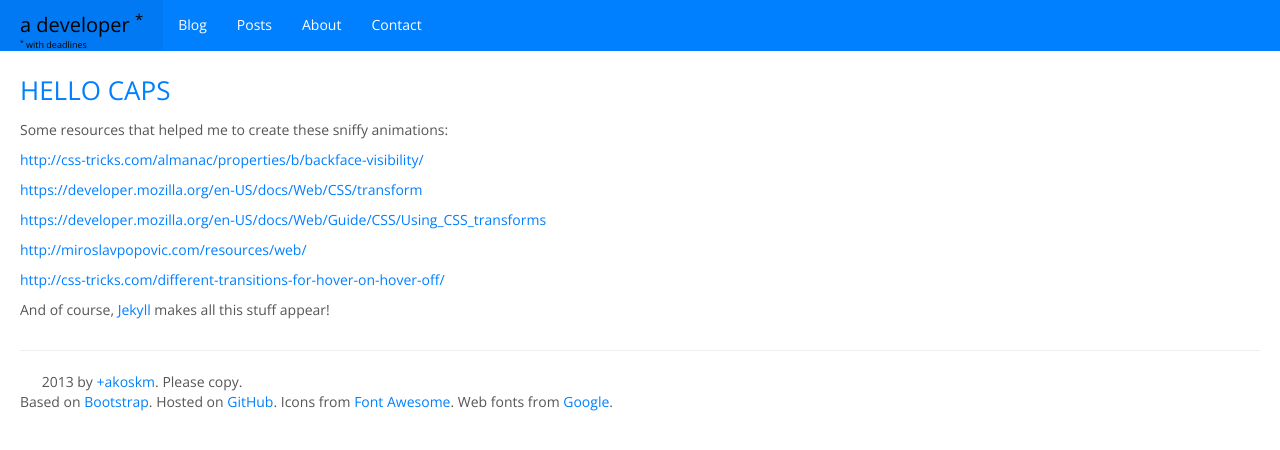
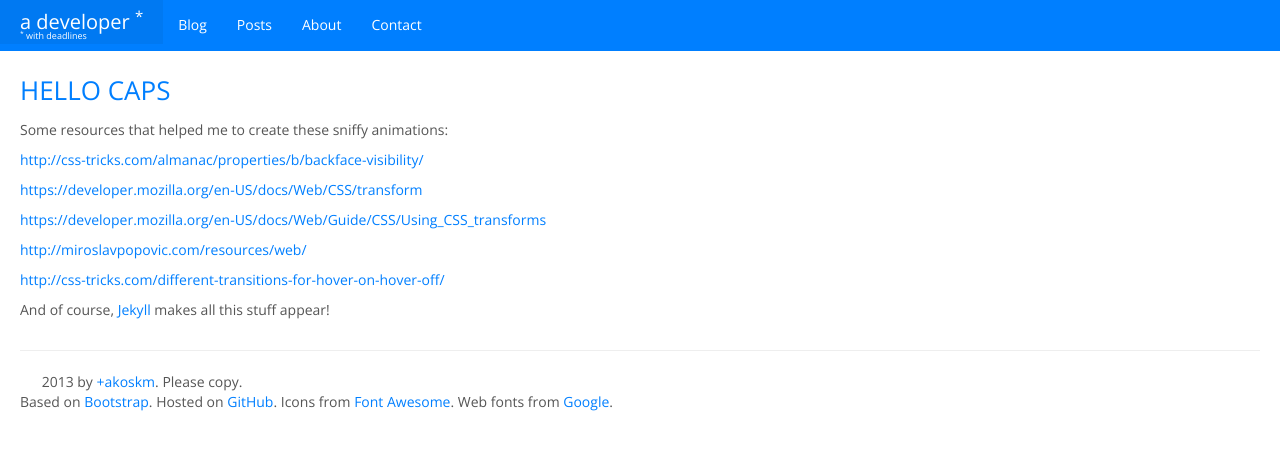
Before and after one commit to akoskm/akoskm.github.io, a Jekyll site: the page built from index.html, in a window 1280 px wide. Shown: the top 450 px of the page. Built offline with Jekyll 4.4.1, drawn with Linux system fonts in a browser that asks for light colours; nearby versions of some CDN libraries; grey boxes are pictures that could not be loaded.

Commit message:
- link styling  - fancy active class

```diff
--- a/_includes/header.html
+++ b/_includes/header.html
@@ -17,17 +17,17 @@
                     <li
                     {% if page.url == "/index.html" %}class="active"{% endif %}
                     >
-                        <a href="/index.html">Blog</a>
+                        <a href="/index.html">Blog</a><div class="arr"></div>
                     </li>
                     <li
                     {% if page.url == "/posts.html" %}class="active"{% endif %}
                     >
-                        <a href="/posts.html">Posts</a>
+                        <a href="/posts.html">Posts</a><div class="arr"></div>
                     </li>
                     <li
                     {% if page.url == "/about.html" %}class="active"{% endif %}
                     >
-                        <a href="/about.html">About</a>
+                        <a href="/about.html">About</a><div class="arr"></div>
                     </li>
                     <li class="contact">
                         <div class="contact-container">
--- a/assets/css/style.css
+++ b/assets/css/style.css
@@ -11,14 +11,22 @@
     margin-right: 20px;
 }
 
+/** custom line-height to bring the titles closer **/
+a.brand {
+    line-height: 0.7em !important;
+    padding-top: 0;
+    cursor: pointer;
+}
+
+a.brand:hover {
+    color: #007FFF;
+    color: #FFF !important;
+}
+
 /** text under "a developer" **/
-div.brand-sub {
+a.brand > div.brand-sub {
     position: absolute;
     font-size: 0.45em;
-}
-
-div.brand {
-    padding-top: 0;
 }
 
 a, a:hover {
@@ -40,7 +48,7 @@
     -moz-transition: 0.5s ease;
     -ms-transition: 0.5s ease;
     -o-transition: 0.5s ease;
-    border-bottom: 1px solid black;
+    border-bottom: 1px solid #007FFF;
     color: #000000;
 }
 
@@ -219,3 +227,26 @@
 .backbone.back {
     line-height: 5;
 }
+
+div.nav-collapse:not(.in) > ul.nav > li {
+    position: relative;
+    max-height: 51px !important;
+    min-height: 51px !important;
+    margin-bottom: -1px;
+}
+
+div.nav-collapse:not(.in) > ul.nav > li.active {
+    color: white;
+    background-color: #9957BB;
+}
+
+div.nav-collapse:not(.in) > ul.nav > li.active > div.arr {
+    position: absolute;
+    right: 0;
+    bottom: 0;
+    width: 0;
+    height: 0;
+    border-left: 15px solid transparent;
+    border-right: 0px solid transparent;
+    border-bottom: 12px solid white;
+}
```
